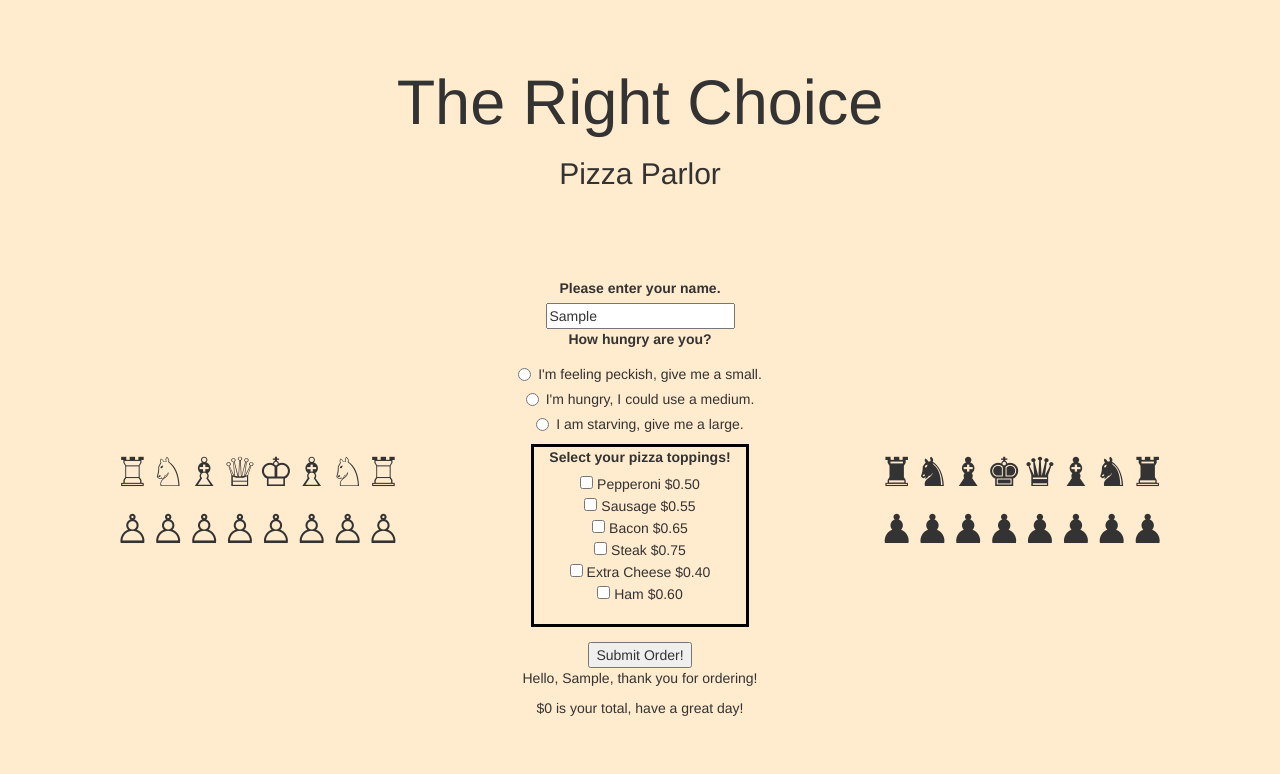
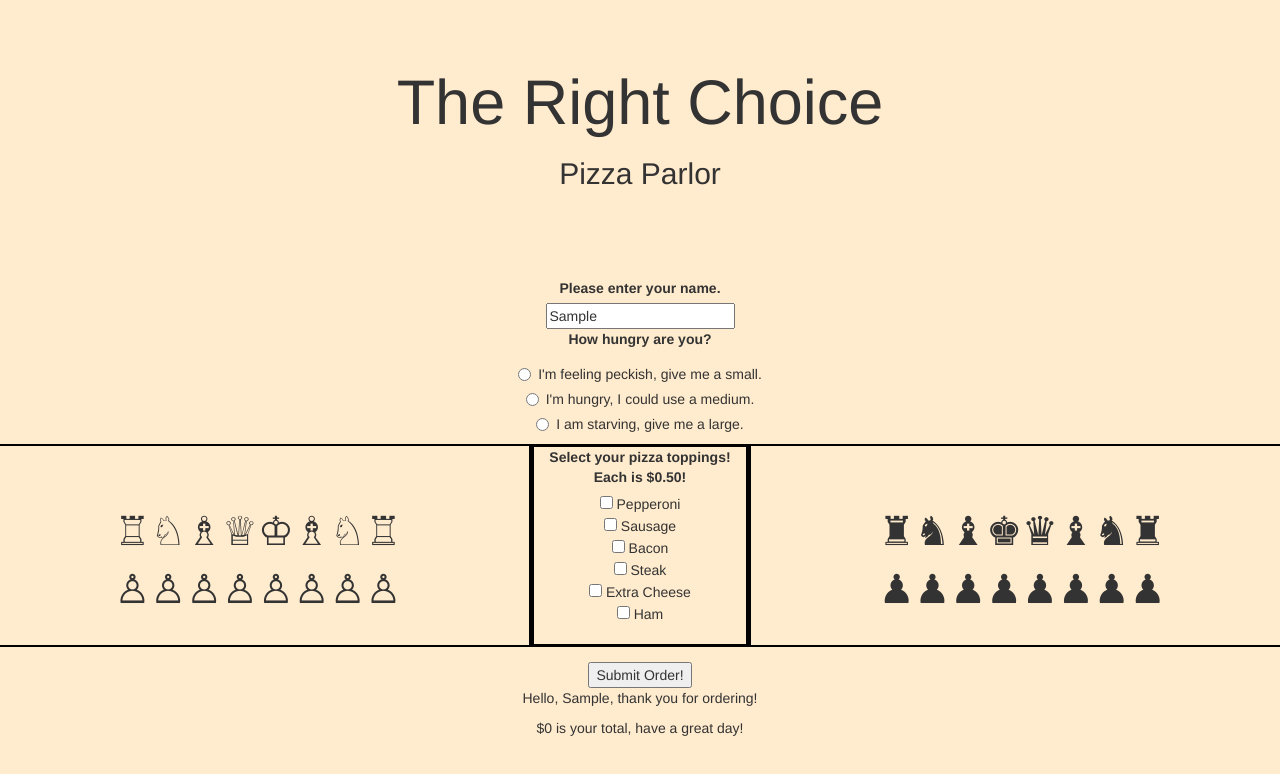
Before and after one commit to Zentraxius/week4project, a plain HTML site: page index.html in a window 1280 px wide. Both pictures are taken after typing "Sample" into the empty fields and a click on the button "Submit Order!". Drawn offline with Linux system fonts and the light colour scheme.

Commit message:
finalize css/html styling, pushing to gh-pages

```diff
--- a/css/styles.css
+++ b/css/styles.css
@@ -10,3 +10,11 @@ body {
 .toppingsCol {
   border: 3px solid black;
 }
+
+.col-md-5 {
+  border: 2px solid black;
+}
+
+.row {
+  display: flex;
+}
--- a/index.html
+++ b/index.html
@@ -53,20 +53,20 @@
       </div>
       <!--  -->
       <div class="row">
-        <div class="col-md-5" style="font-size: 40px">&#9814;&#9816;&#9815;&#9813;&#9812;&#9815;&#9816;&#9814;
+        <div class="col-md-5" style="font-size: 40px"><br>&#9814;&#9816;&#9815;&#9813;&#9812;&#9815;&#9816;&#9814;
           <br>&#9817;&#9817;&#9817;&#9817;&#9817;&#9817;&#9817;&#9817;</div>
         <div class="col-md-2 toppingsCol">
-          <label for="pizzaToppings">Select your pizza toppings!</label>
+          <label for="pizzaToppings">Select your pizza toppings! Each is $0.50!</label>
           <br>
-          <input type="checkbox" name="toppings" value="pepperoni"> Pepperoni $0.50 <br>
-          <input type="checkbox" name="toppings" value="sausage"> Sausage $0.55<br>
-          <input type="checkbox" name="toppings" value="bacon"> Bacon $0.65 <br>
-          <input type="checkbox" name="toppings" value="steak"> Steak $0.75 <br>
-          <input type="checkbox" name="toppings" value="extraCheese"> Extra Cheese $0.40 <br>
-          <input type="checkbox" name="toppings" value="ham"> Ham $0.60 <br>
+          <input type="checkbox" name="toppings" value="pepperoni"> Pepperoni <br>
+          <input type="checkbox" name="toppings" value="sausage"> Sausage <br>
+          <input type="checkbox" name="toppings" value="bacon"> Bacon <br>
+          <input type="checkbox" name="toppings" value="steak"> Steak <br>
+          <input type="checkbox" name="toppings" value="extraCheese"> Extra Cheese <br>
+          <input type="checkbox" name="toppings" value="ham"> Ham <br>
           <br>
         </div>
-        <div class="col-md-5" style="font-size: 40px;">&#9820;&#9822;&#9821;&#9818;&#9819;&#9821;&#9822;&#9820;
+        <div class="col-md-5" style="font-size: 40px;"><br>&#9820;&#9822;&#9821;&#9818;&#9819;&#9821;&#9822;&#9820;
           <br>&#9823;&#9823;&#9823;&#9823;&#9823;&#9823;&#9823;&#9823;</div>
       </div>
     </div>
--- a/js/scripts.js
+++ b/js/scripts.js
@@ -7,29 +7,27 @@ $(document).ready(function () {
     // Only activates on submit
     event.preventDefault(); // Stops black magic
 
-    let clientName = $(".userName").val(); // Takes input and converts to a variable for use
-    console.log(clientName); // Debug
+    let clientName = $(".userName").val(); // Takes input and converts to a variable for us
 
     let pizzaSize = $("input:radio[name=pizzaSize]:checked").val(); // Takes the size selection and converts to a variable
-    // console.log(pizzaSize); // Debug
 
     let toppings = []; // Creates empty Array for use below
     $("input:checkbox[name=toppings]:checked").each(function () {
-      // *simple* array/checkbox
+      // *simple* array-checkbox
       const toppingsList = $(this).val(); // Just takes results of each checkbox
       toppings.push(toppingsList); // Pushes results into array
     }); // Somehow the simplest option I found to put each topping into the array.
-    // console.log(toppings); // Debug
 
     let pizzaPie = new Pizza(pizzaSize, toppings); // Takes created variables above and uses to make object using constructor Pizza
-    // console.log(pizzaPie); // Debug
 
     let resultHold = pizzaPie.calculate();
-    console.log(resultHold)
+    console.log(resultHold);
     // console.log(resultHold + " this is result");
 
     $(".nameResult").text("Hello, " + clientName + ", thank you for ordering!"); // Takes name, thanks name.
-    $('.orderTotal').text('$' + resultHold + " is your total, have a great day!") // Posts order total
+    $(".orderTotal").text(
+      "$" + resultHold + " is your total, have a great day!"
+    ); // Posts order total
   });
 });
 
@@ -43,19 +41,19 @@ function Pizza(size, toppings) {
   this.toppings = toppings; // Takes toppings parameter and calls it toppings
 }
 
-///Brute Force Solution/// (note-failing)
-
-Pizza.prototype.calculate = function () { // The magic
-let pizzaTotal = 0; // Hold this number
-////////////////////////////////////////
-  if (this.size === "smallSize") { // Bite sized noms
-    pizzaTotal += 5; // If small adds 5
+Pizza.prototype.calculate = function () {
+  // The magic
+  let pizzaTotal = 0; // Hold this number
+  ////////////////////////////////////////
+  if (this.size === "smallSize") {
+    // Bite sized noms
+    pizzaTotal += 4.99; // If small adds 5
   } else if (this.size === "mediumSize") {
-    pizzaTotal += 6.5; // If medium adds 6.5
+    pizzaTotal += 6.49; // If medium adds 6.5
   } else if (this.size === "largeSize") {
-    pizzaTotal += 8; // If large adds 8
+    pizzaTotal += 7.99; // If large adds 8
   }
-  pizzaTotal += this.toppings.length * 0.5 // Replaced over 30 lines of code with this 1 line.  I'm kind of upset, I spent 4 hours on those 30 lines.
-////////////////////////////////////////
-return pizzaTotal // When prototype is finished being used, the returned value is the pizzaTotal variable
-}
+  pizzaTotal += this.toppings.length * 0.5; // Replaced over 30 lines of code with this 1 line.  I'm kind of upset, I spent 4 hours on those 30 lines.
+  ////////////////////////////////////////
+  return pizzaTotal; // When prototype is finished being used, the returned value is the pizzaTotal variable
+};
```
